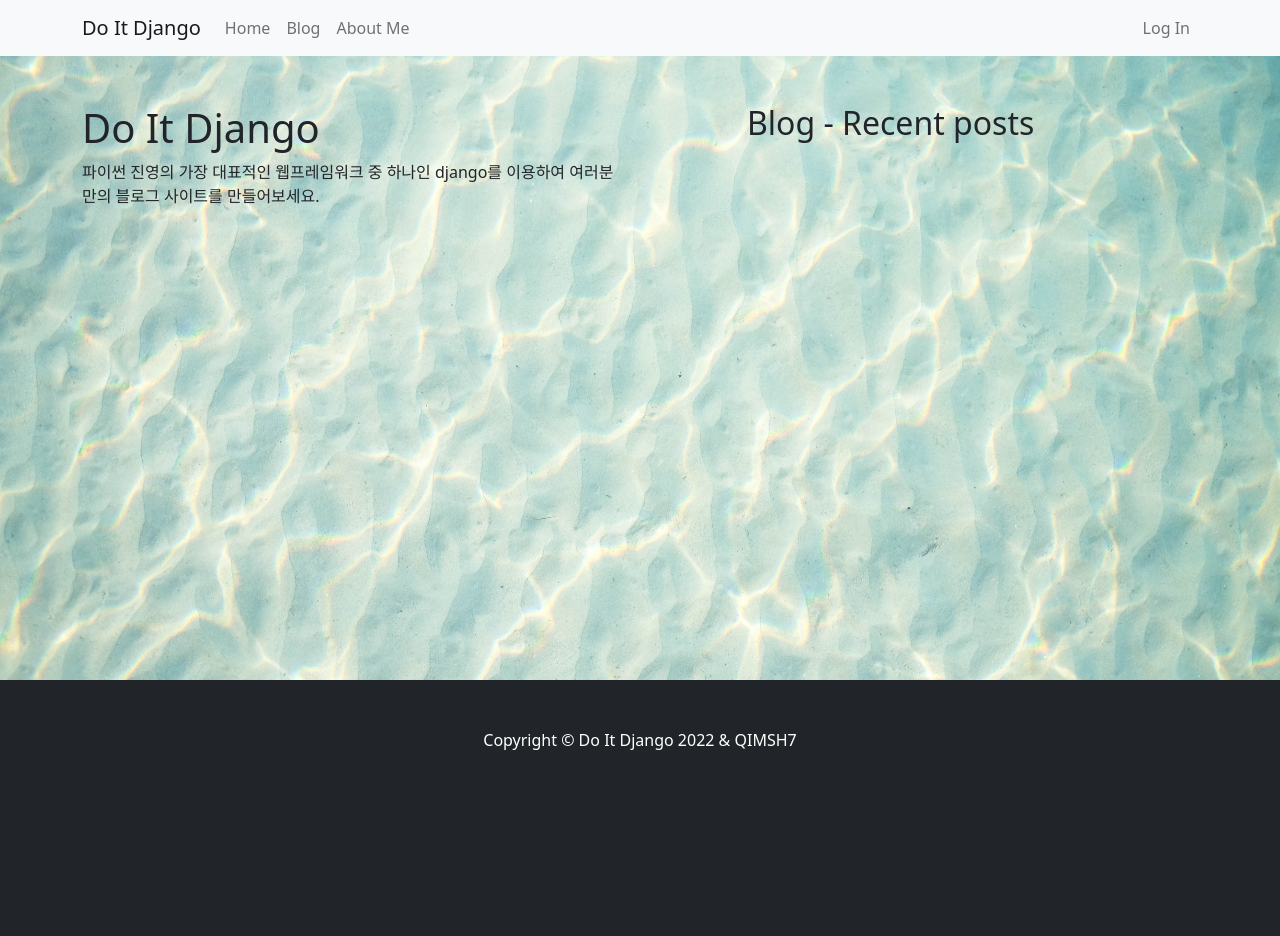
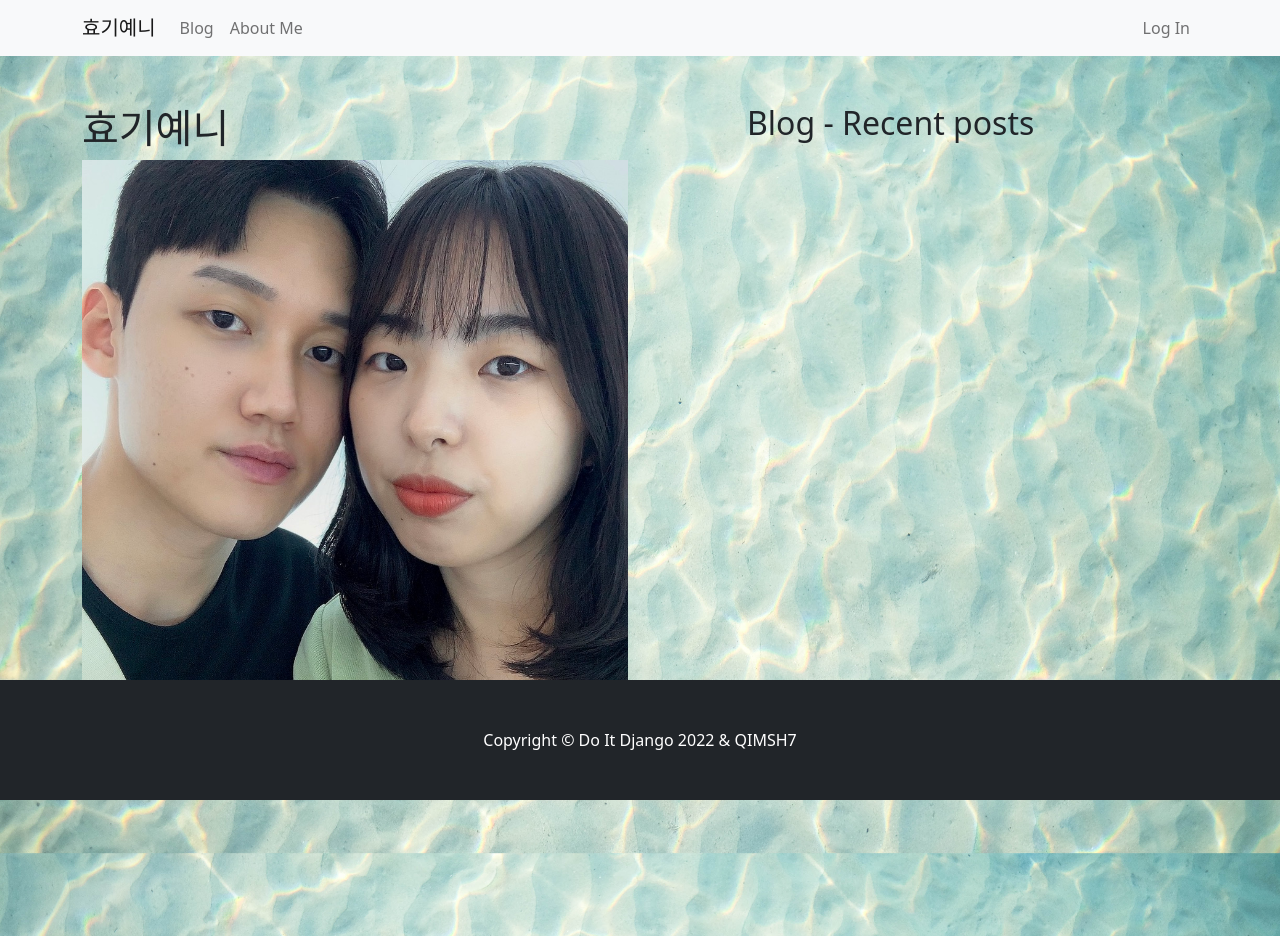
Before and after one commit to qimsh7/do_it_django, a Django app: page / in a window 1280 px wide. Before the commit the page ends 750 px from the top, so only its background shows below. Run offline with Django 4.2, Linux system fonts and the light colour scheme; data that the repository does not hold is empty; some libraries are stand-ins or nearby versions.

Commit message:
fix navbar & landing page

```diff
--- a/blog/templates/blog/navbar.html
+++ b/blog/templates/blog/navbar.html
@@ -3,16 +3,13 @@
 <!-- Navigation -->
 <nav class="navbar navbar-expand-lg bg-light">
 	<div class="container">
-		<a class="navbar-brand" href="/">Do It Django</a>
+		<a class="navbar-brand" href="/">효기예니</a>
 		<button class="navbar-toggler" type="button" data-bs-toggle="collapse" data-bs-target="#navbarSupportedContent"
 		aria-controls="navbarSupportedContent" aria-expanded="false" aria-label="Toggle navigation">
 			<span class="navbar-toggler-icon"></span>
 		</button>
 		<div class="collapse navbar-collapse" id="navbarSupportedContent">
 			<ul class="navbar-nav me-auto mb-2 mb-lg-0">
-			<li class="nav-item">
-				<a class="nav-link" aria-current="page" href="/">Home</a>
-			</li>
 			<li class="nav-item">
 				<a class="nav-link" href="/blog/">Blog</a>
 			</li>
@@ -29,7 +26,7 @@
 						{% if user.socialaccount_set.all.0.get_avatar_url %}
 							<img class="rounded-circle" width="40px" src="{{ user.socialaccount_set.all.0.get_avatar_url }}" alt="">
 						{% else %}
-							<img class="rounded-circle" width="30px" src="https://doitdjango.com/avatar/id/1217/da1972275b7c3795/svg/{{ user.email }}11">
+							<img class="rounded-circle" width="30px" src="https://doitdjango.com/avatar/id/1217/da1972275b7c3795/svg/{{ user.email }}111">
 						{% endif %}
 						&nbsp; {{ user.username }}
 						</a>
--- a/single_pages/templates/single_pages/landing.html
+++ b/single_pages/templates/single_pages/landing.html
@@ -16,8 +16,10 @@
             <div class="container">
                 <div class="row justify-content-between">
                     <div class="col-lg-6">
-                        <h1 class="mt-5">Do It Django</h1>
-                        <p>파이썬 진영의 가장 대표적인 웹프레임워크 중 하나인 django를 이용하여 여러분만의 블로그 사이트를 만들어보세요.</p>
+                        <h1 class="mt-5">효기예니</h1>
+                        <img class="img-fluid" src="{% static 'single_pages/images/HY.jpeg' %}">
+                        <p>~21. 8. 27 ing</p>
+                        <p>예니와 효기의 알콩달콩 러브 스토리입니다. 구경할테면 해보시지~!</p>
                     </div>
                     <div class="col-lg-5 mt-5">
                         <h2 class="mb-2">Blog - Recent posts</h2>
```
Also changed, not shown: _static/single_pages/images/HY.jpeg (added), single_pages/static/single_pages/images/HY.jpeg (added).
